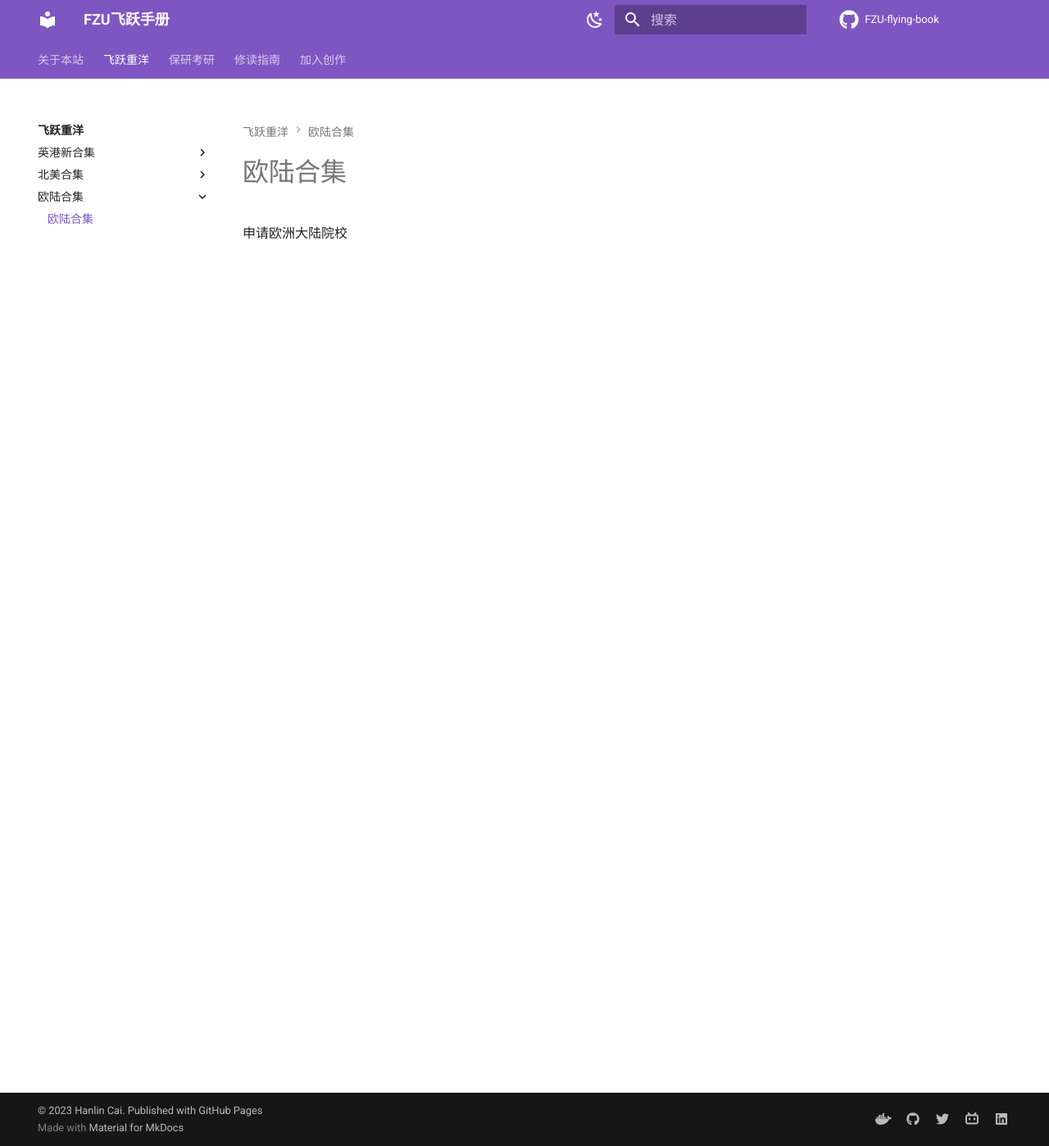
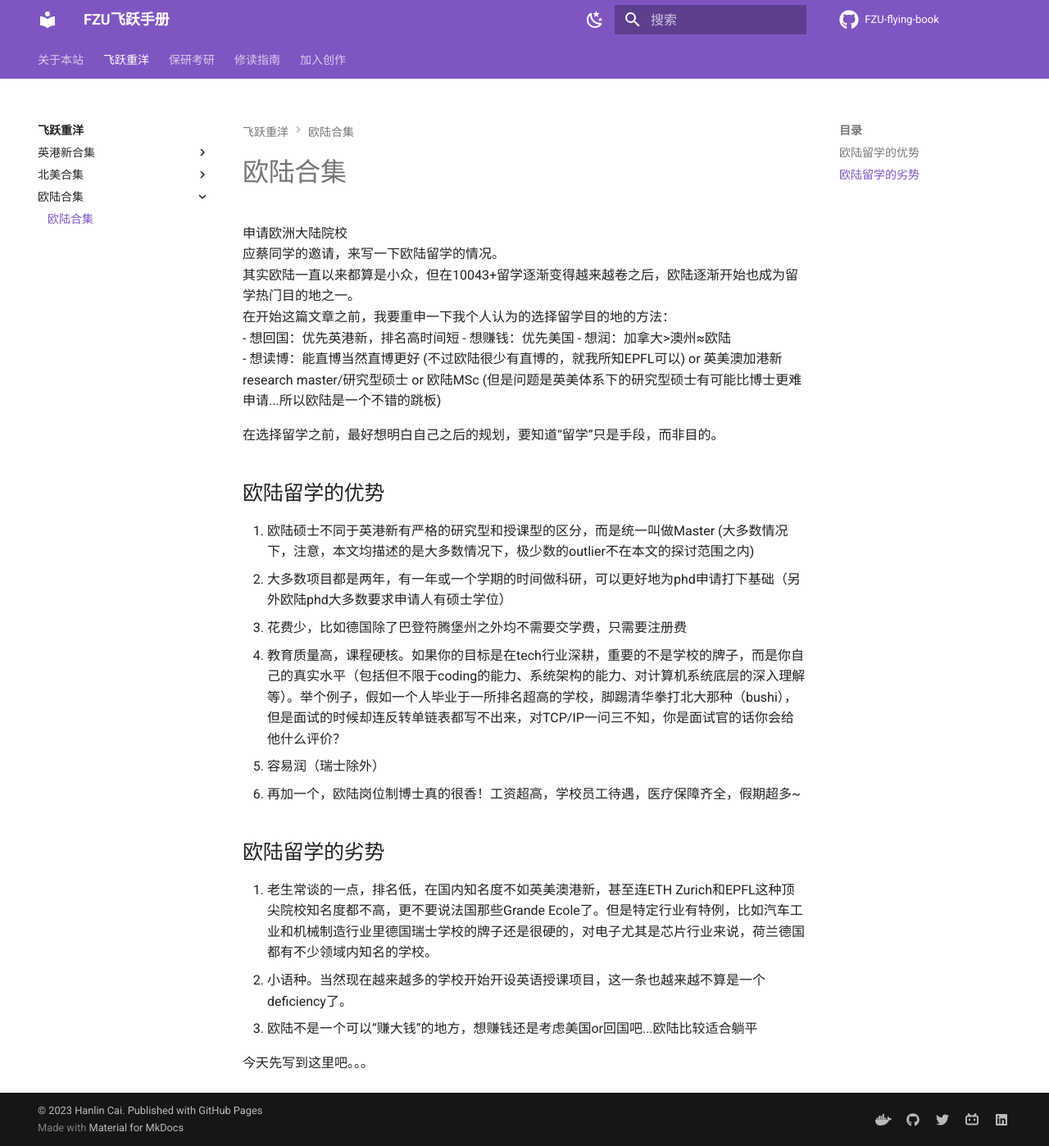
Before and after one commit to MIECer/FZU-flying-book, an MkDocs documentation site: the page built from docs/flying/eu.md, in a window 1280 px wide and 1398 px high. Shown: the whole window at 82% size. Built offline with MkDocs 1.6.1 and Material for MkDocs 9.7.7, drawn with Linux system fonts in a browser that asks for light colours; comment, search, counter and statistics services are not loaded.

Commit message:
Update eu.md

```diff
--- a/docs/flying/eu.md
+++ b/docs/flying/eu.md
@@ -1,3 +1,27 @@
 # 欧陆合集
 
 申请欧洲大陆院校
+应蔡同学的邀请，来写一下欧陆留学的情况。
+其实欧陆一直以来都算是小众，但在10043+留学逐渐变得越来越卷之后，欧陆逐渐开始也成为留学热门目的地之一。
+在开始这篇文章之前，我要重申一下我个人认为的选择留学目的地的方法：
+- 想回国：优先英港新，排名高时间短
+- 想赚钱：优先美国
+- 想润：加拿大>澳州≈欧陆
+- 想读博：能直博当然直博更好 (不过欧陆很少有直博的，就我所知EPFL可以) or 英美澳加港新research master/研究型硕士 or 欧陆MSc (但是问题是英美体系下的研究型硕士有可能比博士更难申请...所以欧陆是一个不错的跳板)
+
+在选择留学之前，最好想明白自己之后的规划，要知道“留学”只是手段，而非目的。
+
+## 欧陆留学的优势
+1. 欧陆硕士不同于英港新有严格的研究型和授课型的区分，而是统一叫做Master (大多数情况下，注意，本文均描述的是大多数情况下，极少数的outlier不在本文的探讨范围之内)
+2. 大多数项目都是两年，有一年或一个学期的时间做科研，可以更好地为phd申请打下基础（另外欧陆phd大多数要求申请人有硕士学位）
+3. 花费少，比如德国除了巴登符腾堡州之外均不需要交学费，只需要注册费
+4. 教育质量高，课程硬核。如果你的目标是在tech行业深耕，重要的不是学校的牌子，而是你自己的真实水平（包括但不限于coding的能力、系统架构的能力、对计算机系统底层的深入理解等）。举个例子，假如一个人毕业于一所排名超高的学校，脚踢清华拳打北大那种（bushi），但是面试的时候却连反转单链表都写不出来，对TCP/IP一问三不知，你是面试官的话你会给他什么评价？
+5. 容易润（瑞士除外）
+6. 再加一个，欧陆岗位制博士真的很香！工资超高，学校员工待遇，医疗保障齐全，假期超多~
+
+## 欧陆留学的劣势
+1. 老生常谈的一点，排名低，在国内知名度不如英美澳港新，甚至连ETH Zurich和EPFL这种顶尖院校知名度都不高，更不要说法国那些Grande Ecole了。但是特定行业有特例，比如汽车工业和机械制造行业里德国瑞士学校的牌子还是很硬的，对电子尤其是芯片行业来说，荷兰德国都有不少领域内知名的学校。
+2. 小语种。当然现在越来越多的学校开始开设英语授课项目，这一条也越来越不算是一个deficiency了。
+3. 欧陆不是一个可以“赚大钱”的地方，想赚钱还是考虑美国or回国吧...欧陆比较适合躺平
+
+今天先写到这里吧。。。
```
